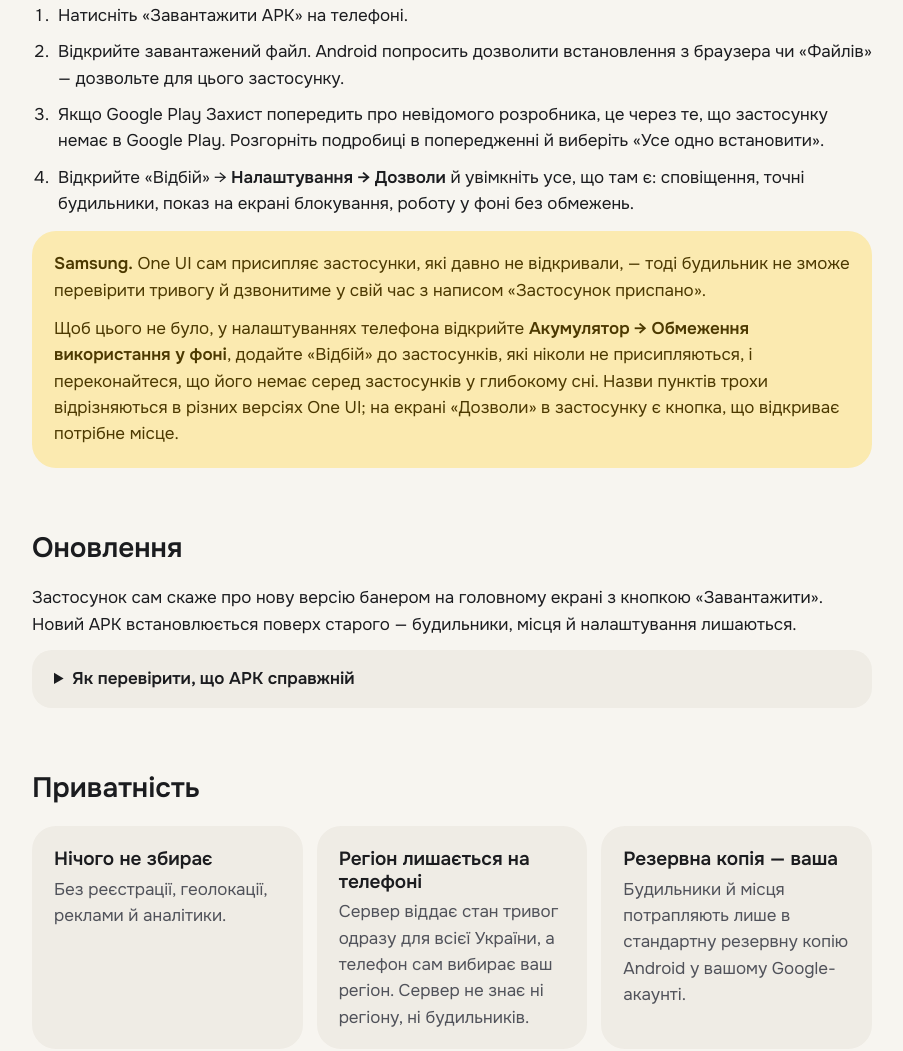
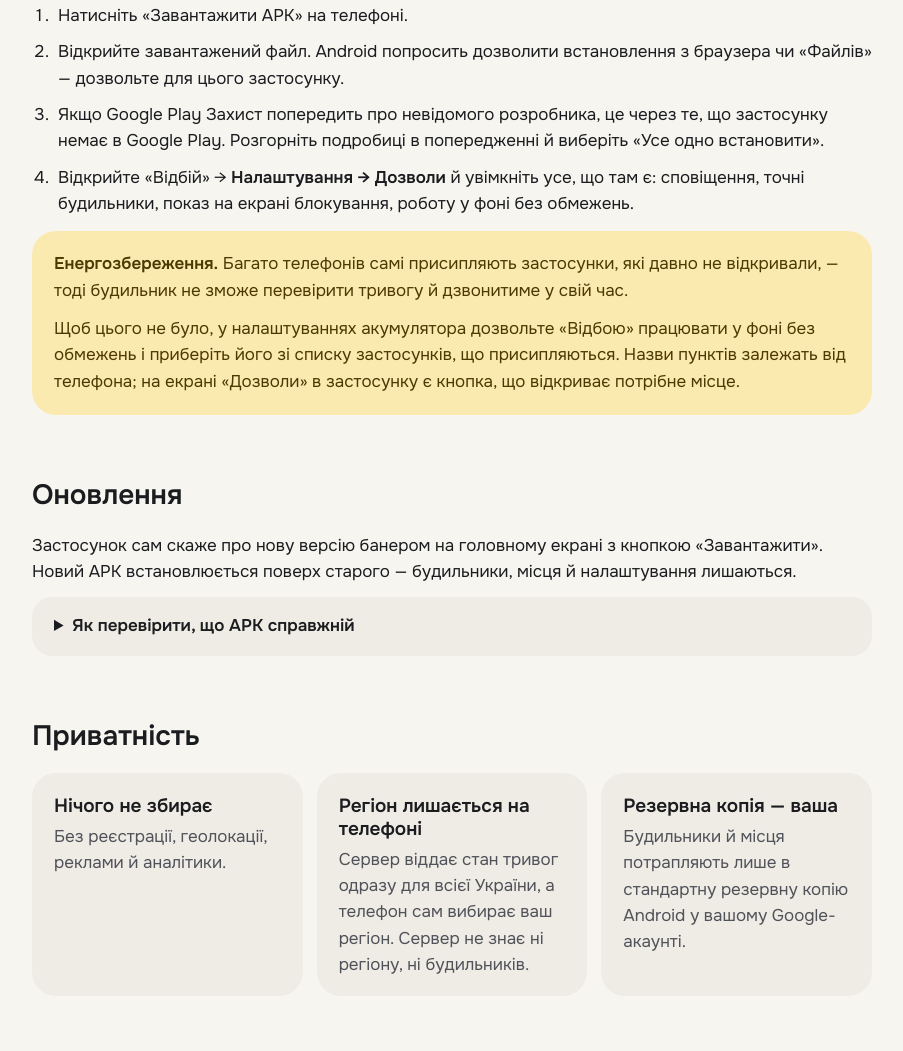
Before and after one commit to nazar-andriievych/Vidbiy, a plain HTML site: page site/index.html in a window 1280 px wide. Shown: the part 2350-3401 px from the top of the page, without its empty margins (188-1091 px from the left). Drawn offline with Linux system fonts and the light colour scheme; no server answers.

Commit message:
docs(site): make the battery note brand-neutral

```diff
--- a/site/index.html
+++ b/site/index.html
@@ -198,8 +198,8 @@
 </ol>
 
 <div class="note">
-  <p><strong>Samsung.</strong> One UI сам присипляє застосунки, які давно не відкривали, — тоді будильник не зможе перевірити тривогу й дзвонитиме у свій час з написом «Застосунок приспано».</p>
-  <p>Щоб цього не було, у налаштуваннях телефона відкрийте <span class="path">Акумулятор → Обмеження використання у фоні</span>, додайте «Відбій» до застосунків, які ніколи не присипляються, і переконайтеся, що його немає серед застосунків у глибокому сні. Назви пунктів трохи відрізняються в різних версіях One UI; на екрані «Дозволи» в застосунку є кнопка, що відкриває потрібне місце.</p>
+  <p><strong>Енергозбереження.</strong> Багато телефонів самі присипляють застосунки, які давно не відкривали, — тоді будильник не зможе перевірити тривогу й дзвонитиме у свій час.</p>
+  <p>Щоб цього не було, у налаштуваннях акумулятора дозвольте «Відбою» працювати у фоні без обмежень і приберіть його зі списку застосунків, що присипляються. Назви пунктів залежать від телефона; на екрані «Дозволи» в застосунку є кнопка, що відкриває потрібне місце.</p>
 </div>
 
 <h2>Оновлення</h2>
```
